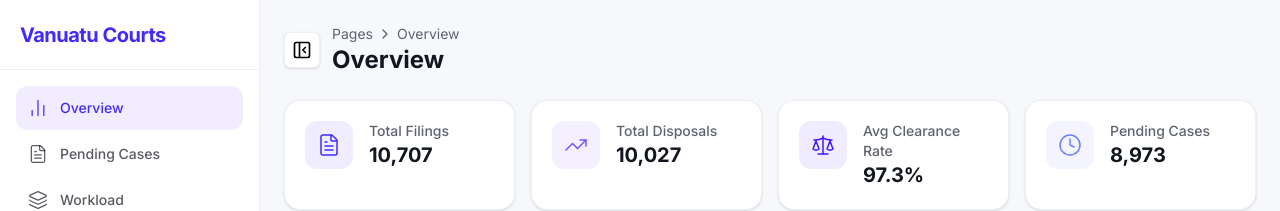
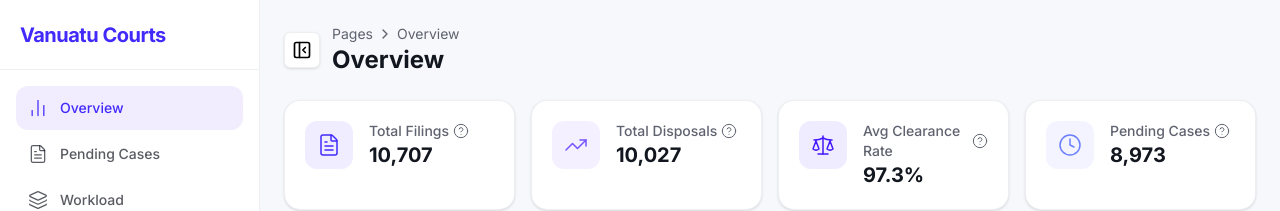
Before and after one commit to mag-services/react_only_dashboard, a React (Vite) app: page / in a window 1280 px wide. Shown: the top 211 px of the page. Built offline with nearby package versions, Linux system fonts and the light colour scheme.

Commit message:
feat: add definitions & tooltips (? icon) for all KPI cards
Co-authored-by: Cursor <cursoragent@cursor.com>

```diff
--- a/src/components/PageIndicators.tsx
+++ b/src/components/PageIndicators.tsx
@@ -1,5 +1,32 @@
-import { FileText, TrendingUp, Clock, Scale, FileQuestion, Layers, Users, PieChart, TrendingDown } from 'lucide-react'
+import { FileText, TrendingUp, Clock, Scale, FileQuestion, Layers, Users, PieChart, TrendingDown, CircleHelp } from 'lucide-react'
+import { Popover, PopoverContent, PopoverTrigger } from '@/components/ui/popover'
 import type { StatRow } from '../types'
+
+const GLOSSARY: Record<string, string> = {
+  'Total Filings': 'Number of new cases registered with the court in the selected period. Includes criminal, civil, and other matter types.',
+  'Total Disposals': 'Number of cases that were completed (closed) in the selected period. A disposal means the court has reached a final outcome.',
+  'Avg Clearance Rate': 'Percentage of cases disposed (closed) compared to cases filed in the same period. ≥100% means the court is keeping up or reducing backlog; <100% means backlog is growing.',
+  'Pending Cases': 'Number of cases still open (not yet disposed) at the end of the period. These cases are awaiting hearing, judgment, or other resolution.',
+  'Net Change in Pending (YoY)': 'Year-over-year change in total pending cases. Negative means backlog decreased; positive means it grew. Compare latest year to previous year.',
+  'Avg PDR': 'Pending to Disposal Ratio — how many years of work remain at current disposal rates. Lower is better. Target: ≤1.0 for Supreme Court, ≤0.5 for Magistrates and Island Court.',
+  'Avg Pending Age (%)': 'Share of pending cases that are older than 2–3 years (2 years for Magistrates & Island Court, 3 years for Supreme Court). Lower is better — indicates fewer long-delayed cases.',
+  'Reserved Judgments': 'Cases where a judge has heard the matter but not yet delivered the final written judgment. Typically tracked with a benchmark (e.g. most within 90 days).',
+  'Workload Filings': 'New cases filed by type (Criminal, Civil, PI, DV, etc.) across courts. Shows where demand is concentrated.',
+  'Location Filings': 'Cases filed by location or province. Shows geographic distribution of court workload.',
+  'DV Filings': 'Domestic violence protection order applications filed in Magistrates Court. Reflects demand for family safety orders.',
+  'Avg Timeliness (Criminal) — target 180 days': 'Average number of days from filing to final disposition for criminal cases. Target is ≤180 days. Lower means faster resolution.',
+  'Avg Timeliness (Civil) — target 365 days': 'Average number of days from filing to final disposition for civil cases. Target is ≤365 days. Lower means faster resolution.',
+  'Avg Attendance (%)': 'Average number of court appearances (visits) needed to dispose a case. Lower is better — fewer adjournments and lower cost to parties.',
+  'Avg Productivity': 'Cases disposed per full-time judge or magistrate per year. Measures judicial output relative to workforce.',
+  'Outcome Records': 'Number of case outcome records (e.g. Guilty, Dismissed, Withdrawn) in the data. Used for outcome analysis.',
+  'CoA Filings': 'Cases filed (appeals) at the Court of Appeal. Appeals from Supreme Court first-instance decisions.',
+  'CoA Avg Dismissed %': 'Share of Court of Appeal matters that were dismissed (appeal not allowed).',
+  'CoA Avg Allowed %': 'Share of Court of Appeal matters where the appeal was allowed (original decision varied or overturned).',
+  'Charge Orders': 'Criminal charge orders issued. Reflects volume of formal charges before the courts.',
+  'Avg Male (%)': 'Percentage of parties (or accused) in the data who are male. Used for gender-disaggregated analysis.',
+  'Avg Female (%)': 'Percentage of parties (or accused) in the data who are female. Used for gender-disaggregated analysis.',
+  'DV/Protection Order Trend (YoY)': 'Year-over-year change in DV protection order filings. Rising numbers may indicate increased reporting or demand for protection.',
+}
 
 function parseVal(v: string): number {
   if (!v || String(v).toLowerCase() === 'na') return 0
@@ -162,7 +189,25 @@ export function PageIndicators({ data, activeTab }: PageIndicatorsProps) {
             <card.icon className="size-6" style={{ color: card.color }} strokeWidth={1.5} />
           </div>
           <div className="ml-4 min-w-0">
-            <p className="text-sm font-medium text-muted-foreground">{card.label}</p>
+            <div className="flex items-center gap-1">
+              <p className="text-sm font-medium text-muted-foreground">{card.label}</p>
+              {GLOSSARY[card.label] && (
+                <Popover>
+                  <PopoverTrigger asChild>
+                    <button
+                      type="button"
+                      className="inline-flex size-4 shrink-0 items-center justify-center rounded-full text-muted-foreground hover:bg-muted hover:text-foreground focus:outline-none focus-visible:ring-2 focus-visible:ring-ring"
+                      aria-label="Definition"
+                    >
+                      <CircleHelp className="size-4" strokeWidth={1.5} />
+                    </button>
+                  </PopoverTrigger>
+                  <PopoverContent align="start" className="max-w-sm text-sm">
+                    <p className="text-foreground">{GLOSSARY[card.label]}</p>
+                  </PopoverContent>
+                </Popover>
+              )}
+            </div>
             <p className="truncate text-xl font-bold text-foreground">{card.value}</p>
             {card.subtitle && (
               <p className="mt-0.5 text-[10px] leading-tight text-muted-foreground">{card.subtitle}</p>
```
